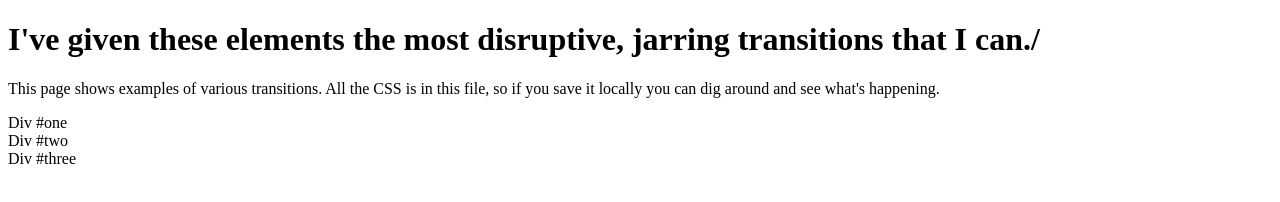
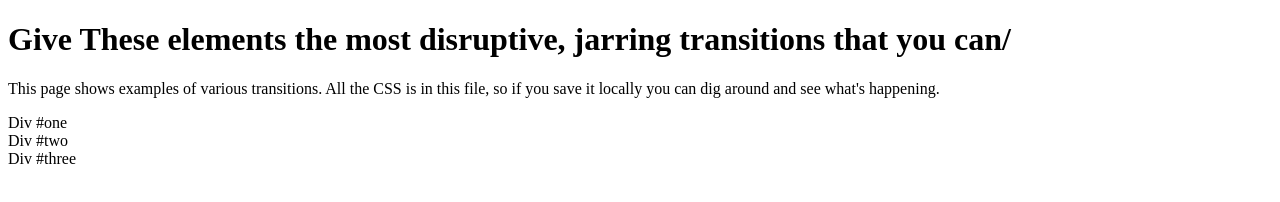
Before and after one commit to Mtarnopol/Mtarnopol.github.io, a plain HTML site: page index.html in a window 1280 px wide. Drawn offline with Linux system fonts and the light colour scheme.

Commit message:
Update index.html

```diff
--- a/index.html
+++ b/index.html
@@ -15,8 +15,8 @@
 
 	<body>
 
-		<h1>I've given these elements the most disruptive, jarring transitions that
-		I can./</h1>
+		<h1>Give These elements the most disruptive, jarring transitions that
+		you can/</h1>
 
 		<p>This page shows examples of various transitions. All the CSS is in this file,
 		so if you save it locally you can dig around and see what's happening.</p>
```
